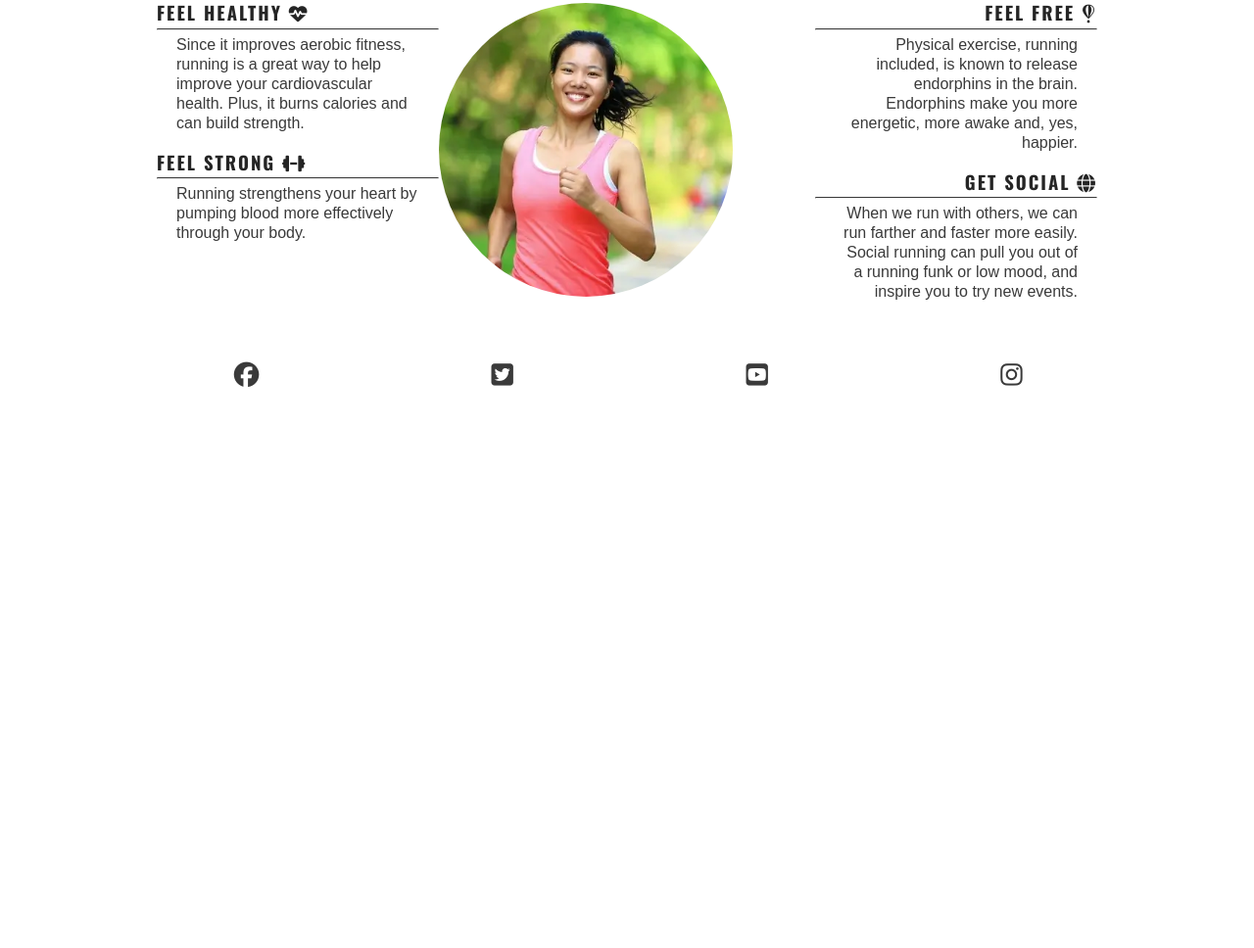
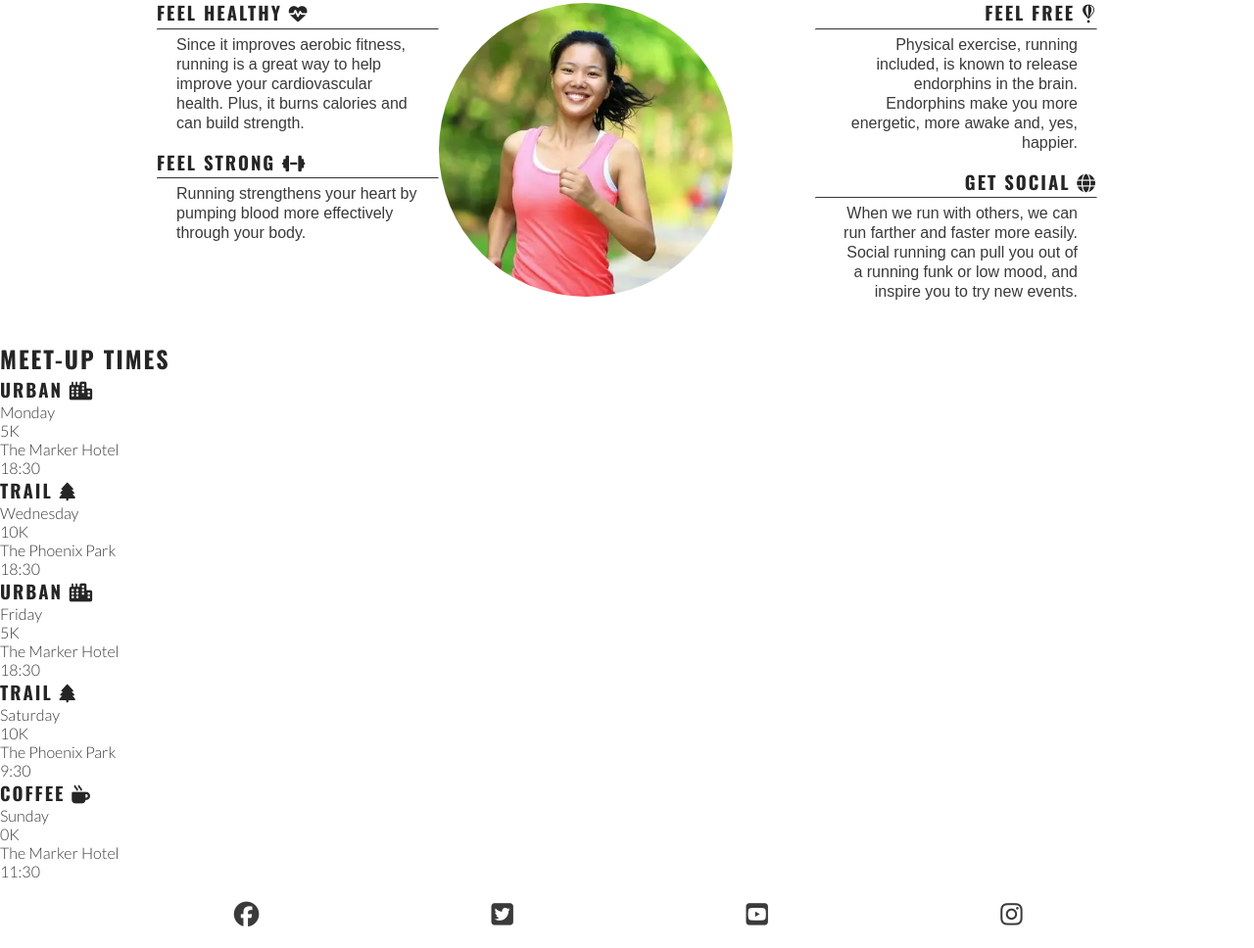
Before and after one commit to jevpr/Love-Running, a plain HTML site: page index.html in a window 1280 px wide. Shown: the part 782-1750 px from the top of the page at 98% size. Before the commit the page ends 1199 px from the top, so only its background shows below. Drawn offline with nearby package versions, Linux system fonts and the light colour scheme.

Commit message:
meet up times

```diff
--- a/index.html
+++ b/index.html
@@ -110,6 +110,48 @@
           </div>
         </div>
       </section>
+      <!--Meetups-->
+      <section id="meetups">
+        <h2>Meet-up Times</h2>
+        <div id="times">
+          <div>
+            <h3>Urban <i class="fa-solid fa-city"></i></h3>
+            <p>Monday</p>
+            <p>5K</p>
+            <p>The Marker Hotel</p>
+            <p>18:30</p>
+          </div>
+          <div>
+            <h3>Trail <i class="fa-solid fa-tree"></i></h3>
+            <p>Wednesday</p>
+            <p>10K</p>
+            <p>The Phoenix Park</p>
+            <p>18:30</p>
+          </div>
+          <div>
+            <h3>Urban <i class="fa-solid fa-city"></i></h3>
+            <p>Friday</p>
+            <p>5K</p>
+            <p>The Marker Hotel</p>
+            <p>18:30</p>
+          </div>
+          </div>
+          <div>
+            <h3>Trail <i class="fa-solid fa-tree"></i></h3>
+            <p>Saturday</p>
+            <p>10K</p>
+            <p>The Phoenix Park</p>
+            <p>9:30</p>
+          </div>
+          <div>
+            <h3>Coffee <i class="fa-solid fa-mug-hot"></i></h3>
+            <p>Sunday</p>
+            <p>0K</p>
+            <p>The Marker Hotel</p>
+            <p>11:30</p>
+          </div>
+        </div>
+      </section>
     </main>
 
     <!--Footer-->
```
